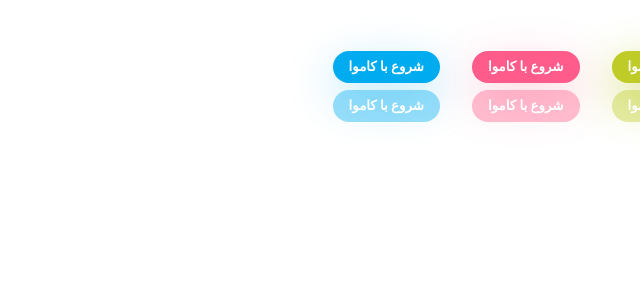
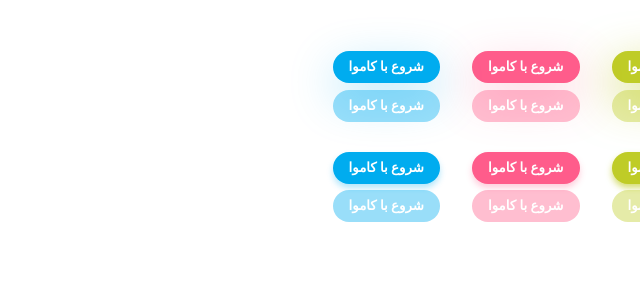
Before and after one commit to Kamva/kamva-ui-kit, a React (Vite) app: page / in a window 1280 px wide. Shown: the top 300 px of the page, without its empty margins (640-1280 px from the left). Built offline with nearby package versions, Linux system fonts and the light colour scheme; a web font is replaced by a local one.

Commit message:
add secondary button

```diff
--- a/src/components/buttons/index.tsx
+++ b/src/components/buttons/index.tsx
@@ -1,6 +1,7 @@
 import * as React from "react";
 import { PrimaryButton } from "./primary";
 import { colorPallet } from "../../utils/style";
+import { Secondary } from "./secondary";
 
 interface IButtonProps {
   secondary?: boolean;
@@ -14,11 +15,9 @@
 export const Button: React.SFC<IButtonProps> = props => {
   const { secondary, outline, children, ...prop } = props as IButtonProps;
   if (secondary) {
-    return <p>secondary</p>;
+    return <Secondary {...prop}>{children}</Secondary>;
   } else if (outline) {
     return <p>outline</p>;
   }
-  return (
-    <PrimaryButton {...prop}>{children}</PrimaryButton>
-  );
+  return <PrimaryButton {...prop}>{children}</PrimaryButton>;
 };
--- a/src/components/buttons/primary.tsx
+++ b/src/components/buttons/primary.tsx
@@ -1,5 +1,5 @@
 import * as React from "react";
-import styled, { withTheme } from "styled-components";
+import styled from "styled-components";
 import { colorPallet } from "../../utils/style";
 import { ResetButton } from "./resetButton";
 
--- /dev/null
+++ b/src/components/buttons/secondary.tsx
@@ -0,0 +1,14 @@
+import * as React from "react";
+import styled from "styled-components";
+import { PrimaryButton } from "./primary";
+import { colorPallet } from "../../utils/style";
+
+export const Secondary = styled(PrimaryButton)`
+  box-shadow: 0px 4px 6px
+    ${props =>
+      !props.color
+        ? `rgba(${colorPallet.primary}, 0.64)`
+        : `rgba(${props.color}, 0.30)`};
+
+  ${props => props.disable && `box-shadow: none; cursor: not-allowed`};
+`;
--- a/src/components/docs/primaryButtons.tsx
+++ b/src/components/docs/primaryButtons.tsx
@@ -5,7 +5,6 @@
 export const PrimaryButtons = () => {
   return (
     <div className="buttons">
-      <h2>Buttons</h2>
       <div className="primary">
         <h3>Primary</h3>
         <div>
--- /dev/null
+++ b/src/components/docs/secoundaryButtons.tsx
@@ -0,0 +1,27 @@
+import * as React from "react";
+import { Button } from "../buttons";
+import { colorPallet } from "../../utils/style";
+
+export const SecondaryButtons = () => {
+	return (
+		<div className="buttons">
+			<div className="primary">
+				<h3>Secondary</h3>
+				<div>
+					<Button secondary>شروع با کاموا</Button>
+					<Button color={colorPallet.secondary} secondary>شروع با کاموا</Button>
+					<Button color={colorPallet.third} secondary>شروع با کاموا</Button>
+				</div>
+				<div>
+					<Button disable={true} secondary>شروع با کاموا</Button>
+					<Button color={colorPallet.secondary} disable={true} secondary>
+						شروع با کاموا
+					</Button>
+					<Button color={colorPallet.third} disable={true} secondary>
+						شروع با کاموا
+					</Button>
+				</div>
+			</div>
+		</div>
+	);
+};
--- a/src/docs.tsx
+++ b/src/docs.tsx
@@ -2,11 +2,14 @@
 import { render } from "react-dom";
 import "./style/style.css";
 import { PrimaryButtons } from "./components/docs/primaryButtons";
+import { SecondaryButtons } from "./components/docs/secoundaryButtons";
 
 const Layout = () => {
   return (
     <div className="container">
+	    <h2>Buttons</h2>
       <PrimaryButtons />
+      <SecondaryButtons />
     </div>
   );
 };
```
